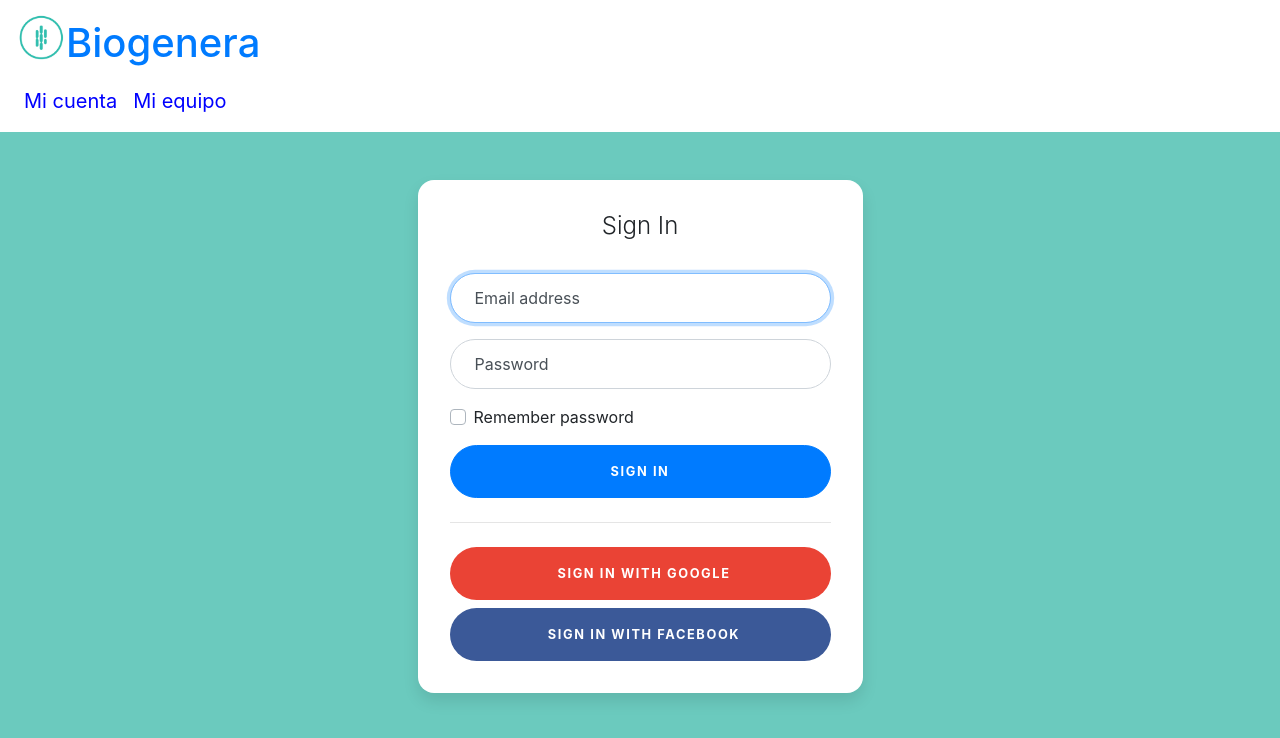
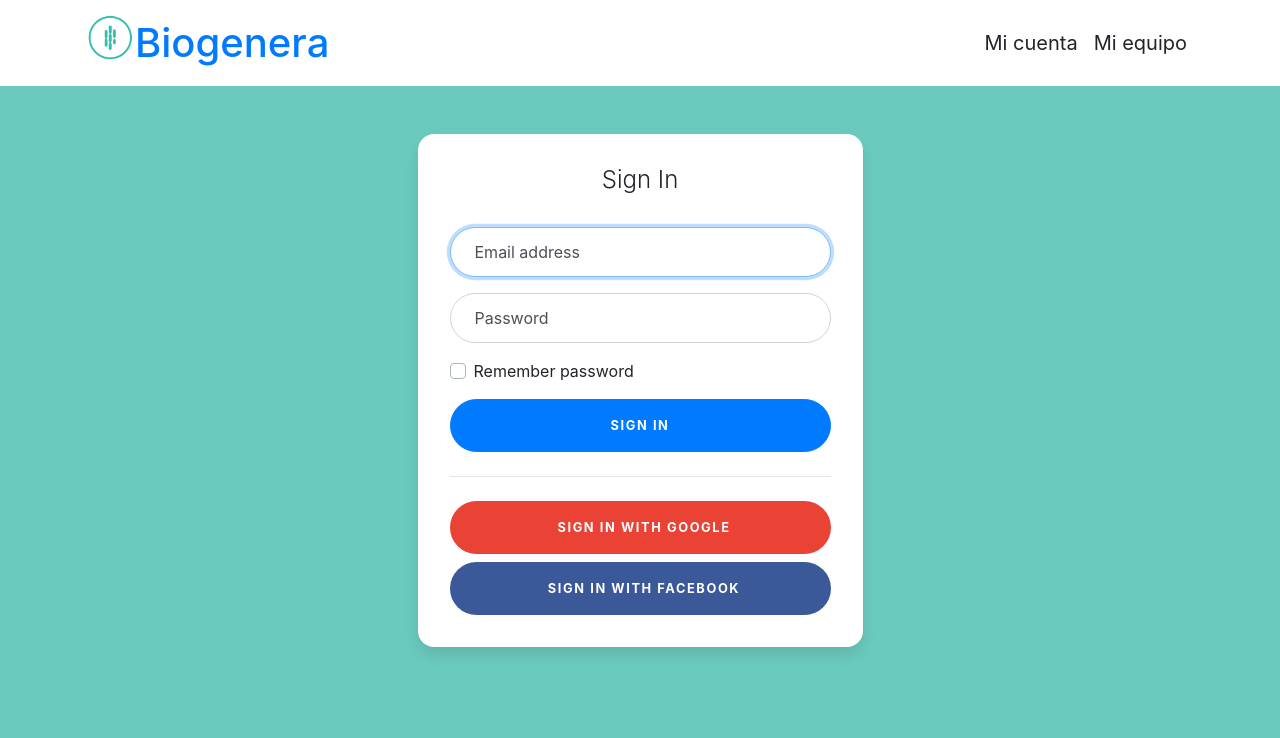
Before and after one commit to Luisss700/Biogenera, a PHP site: page /index.php in a window 1280 px wide. Shown: the top 738 px of the page. Run offline with PHP 8.4, Linux system fonts and the light colour scheme; some libraries are stand-ins or nearby versions.

Commit message:
ahora se ve el logo

```diff
--- a/index.php
+++ b/index.php
@@ -13,23 +13,22 @@
     <script type ="text/javascript" src="CONTROLLER/indexController.js"></script>
 
     <nav class="navbar navbar-expand-md" style="background-color:white">
-        <div class="container-fluis">
+        <div class="container">
             <a class="navbar-brand mb-0 h1" href="Index.php" style="font-size:40px;padding-right:5em">
-                 <img src="ASSETS/Imagenes/biogenera_logo.jpg" width="50" height="50" class="d-inline-block align-top" alt="" />Biogenera
+                <img src="Assets/Imagenes/biogenera_logo.jpg" width="50" height="50" class="d-inline-block align-top" alt="" />Biogenera
             </a>
+
             <div class="navbar-nav" style="font-size:20px">
-                 <a class="nav-item nav-link botonBarra" id="btnMiCuenta">
+                <a class="nav-item nav-link" id="btnMiCuenta">
                     Mi cuenta
                     <span class="sr-only">(current)</span>
                 </a>
-                 <a class="nav-item nav-link botonBarra">
+                <a class="nav-item nav-link" >
                     Mi equipo
                     <span class="sr-only">(current)</span>
                 </a>
             </div>
         </div>
-
-
     </nav>
 
     <?php
```
Lines whose indentation alone changed are shown as unchanged.
